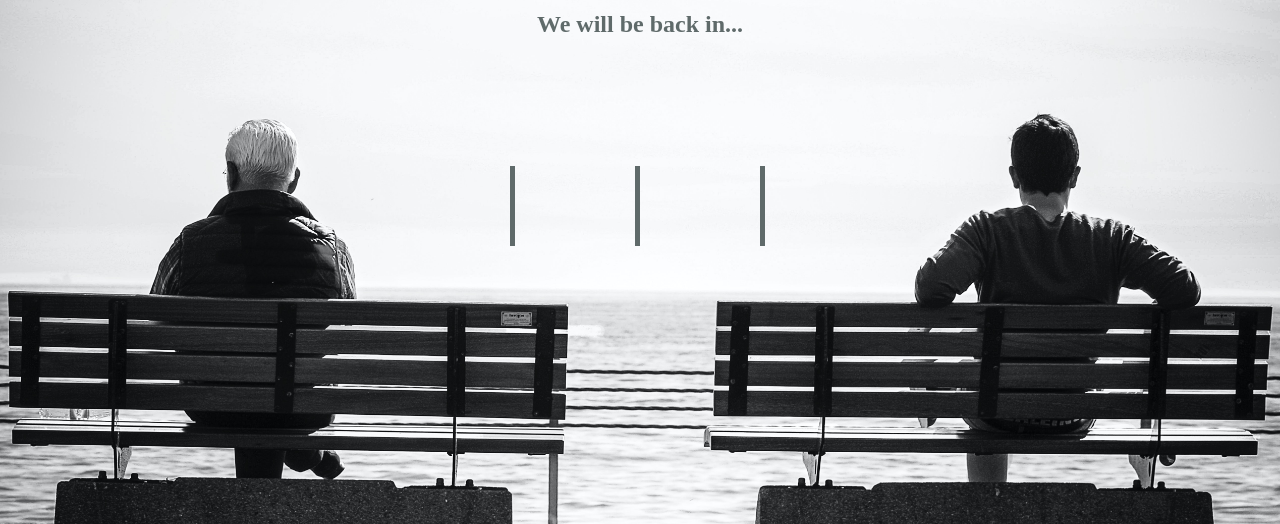
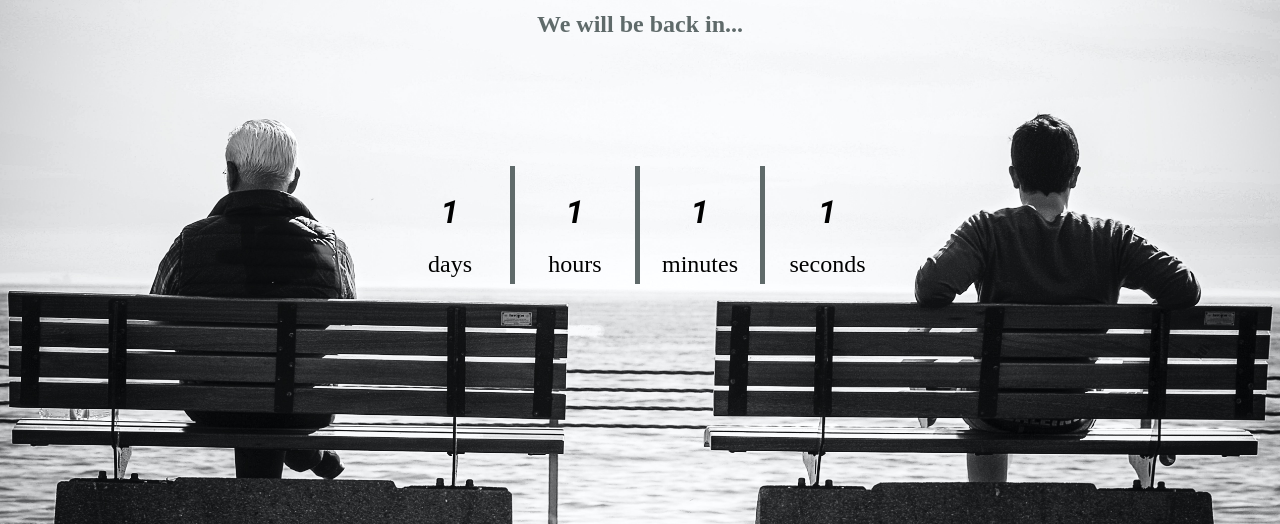
Before and after one commit to Pazsantiago/Countdown, a PHP site: page / in a window 1280 px wide. Shown: the part 191-715 px from the top of the page. Run offline with PHP 8.4, Linux system fonts and the light colour scheme.

Commit message:
Visual realizado

```diff
--- a/css/estilos.css
+++ b/css/estilos.css
@@ -47,10 +47,14 @@ p{
 }
 .p-number{
 	font-size: 24px;
-	color: #5F6A6A;
+	color: black;
 }
 .container-items__days,
 .container-items__hours,
 .container-items__minutes{
 	border-right: 5px solid #5F6A6A;
 }
+#container-items{
+	padding: 5px;
+	text-align: center;
+}
--- a/index.php
+++ b/index.php
@@ -15,21 +15,21 @@
 	<p class="p-will">We will be back in...</p>
 
 	<main id="main-container">
-		<div class="container-items__days">
-			<h1 class="header-number__days"></h1>
-			<p class="p-number"></p>
+		<div id="container-items" class="container-items__days">
+			<h1 class="header-number__days">1</h1>
+			<p class="p-number">days</p>
 		</div>
-		<div class="container-items__hours">
-			<h1 class="header-number__hours"></h1>
-			<p class="p-number"></p>
+		<div id="container-items" class="container-items__hours">
+			<h1 class="header-number__hours">1</h1>
+			<p class="p-number">hours</p>
 		</div>
-		<div class="container-items__minutes">
-			<h1 class="header-number__minutes"></h1>
-			<p class="p-number"></p>
+		<div id="container-items" class="container-items__minutes">
+			<h1 class="header-number__minutes">1</h1>
+			<p class="p-number">minutes</p>
 		</div>
-		<div class="container-items__seconds">
-			<h1 class="header-number__second"></h1>
-			<p class="p-number"></p>
+		<div id="container-items" id="container-items__seconds">
+			<h1 class="header-number__second">1</h1>
+			<p class="p-number">seconds</p>
 		</div>
 	</main>
 
```
